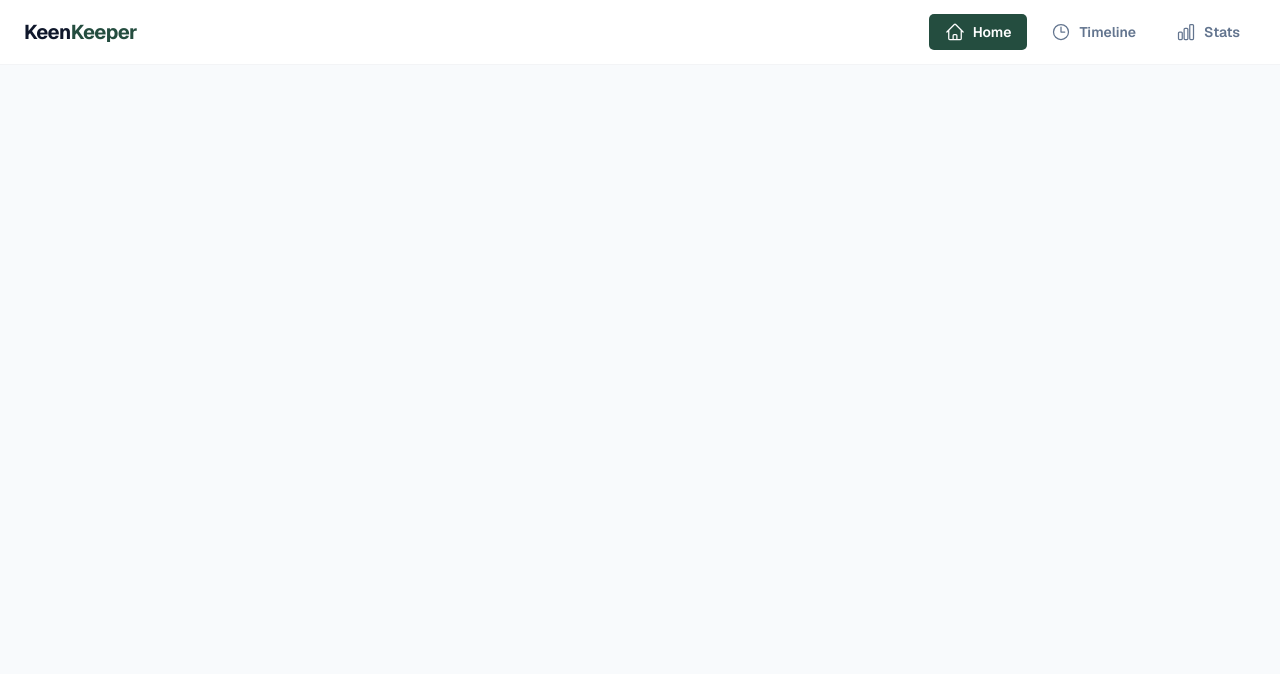
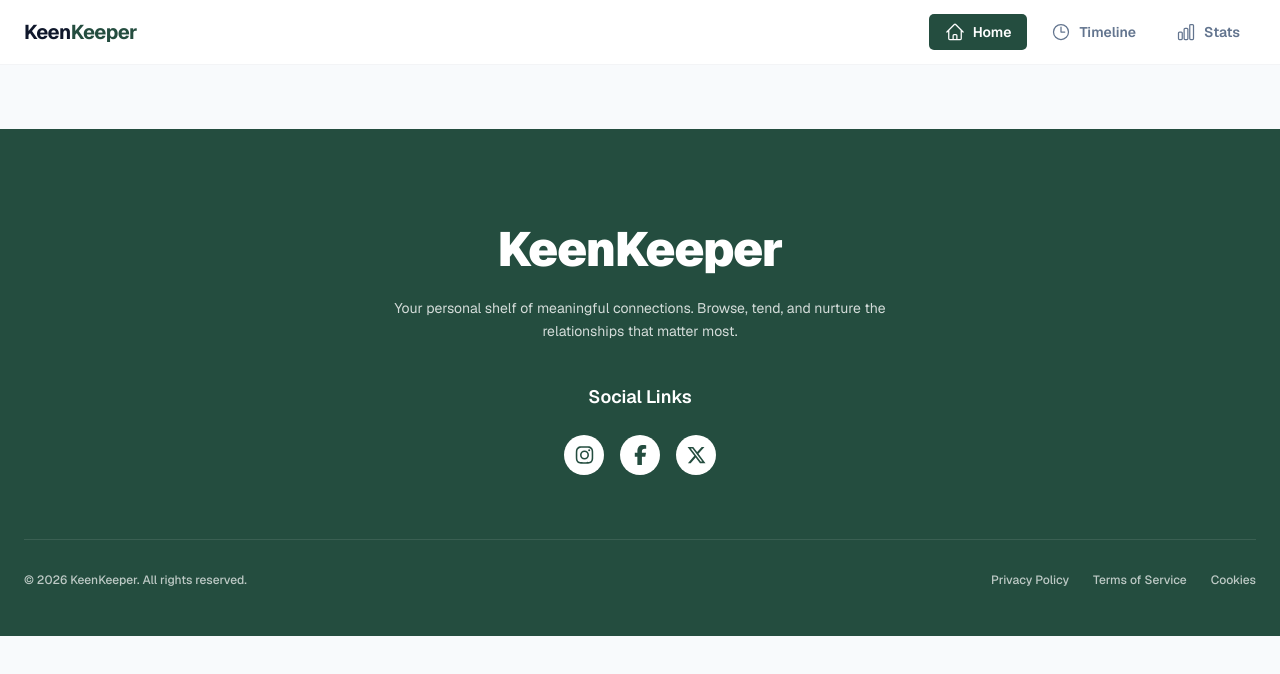
Before and after one commit to Anamulhaque01/PH-Assignment-07, a React (Vite) app: page / in a window 1280 px wide. Shown: the top 674 px of the page. Built offline with nearby package versions, Linux system fonts and the light colour scheme.

Commit message:
Footer Section Added

```diff
--- a/package.json
+++ b/package.json
@@ -10,6 +10,8 @@
     "preview": "vite preview"
   },
   "dependencies": {
+    "@fortawesome/free-brands-svg-icons": "^7.2.0",
+    "@fortawesome/react-fontawesome": "^3.3.0",
     "@heroicons/react": "^2.2.0",
     "@tailwindcss/vite": "^4.2.2",
     "lucide-react": "^1.8.0",
--- /dev/null
+++ b/src/components/Footer.jsx
@@ -0,0 +1,55 @@
+import React from 'react'
+import { Link } from "react-router-dom";
+import { FontAwesomeIcon } from '@fortawesome/react-fontawesome'
+import { faInstagram, faFacebookF, faXTwitter } from '@fortawesome/free-brands-svg-icons'
+
+function Footer() {
+    return (
+        <div className="bg-[#244D3F] w-full text-white">
+            <footer className="max-w-7xl mx-auto px-6 pt-24 pb-12 flex flex-col items-center">
+
+                <div className="text-center flex flex-col items-center mb-16">
+
+                    <div className="text-5xl font-black tracking-tight mb-6">
+                        KeenKeeper
+                    </div>
+
+                    <p className="text-white/80 text-sm leading-relaxed max-w-lg mb-10">
+                        Your personal shelf of meaningful connections. Browse, tend, and nurture
+                        the relationships that matter most.
+                    </p>
+
+                    <h4 className="font-semibold text-lg text-white mb-6">Social Links</h4>
+                    <div className="flex gap-4">
+                        <a href="https://instagram.com" target="_blank" rel="noopener noreferrer" className="w-10 h-10 rounded-full bg-white flex items-center justify-center transition hover:bg-white/90">
+                            <FontAwesomeIcon icon={faInstagram} className="text-[#244D3F] text-xl" />
+                        </a>
+                        <a href="https://facebook.com" target="_blank" rel="noopener noreferrer" className="w-10 h-10 rounded-full bg-white flex items-center justify-center transition hover:bg-white/90">
+                            <FontAwesomeIcon icon={faFacebookF} className="text-[#244D3F] text-xl" />
+                        </a>
+                        <a href="https://x.com" target="_blank" rel="noopener noreferrer" className="w-10 h-10 rounded-full bg-white flex items-center justify-center transition hover:bg-white/90">
+                            <FontAwesomeIcon icon={faXTwitter} className="text-[#244D3F] text-xl" />
+                        </a>
+                    </div>
+                </div>
+
+
+                <div className="w-full pt-8 border-t border-white/10 flex flex-col md:flex-row justify-between items-center gap-4 text-xs font-medium text-white/70">
+
+                    <p>
+                        © 2026 KeenKeeper. All rights reserved.
+                    </p>
+
+                    <div className="flex gap-6">
+                        <Link to="/privacy" className="hover:text-white transition">Privacy Policy</Link>
+                        <Link to="/terms" className="hover:text-white transition">Terms of Service</Link>
+                        <Link to="/cookies" className="hover:text-white transition">Cookies</Link>
+                    </div>
+                </div>
+
+            </footer>
+        </div>
+    )
+}
+
+export default Footer
--- a/src/layouts/MainLayout.jsx
+++ b/src/layouts/MainLayout.jsx
@@ -1,5 +1,6 @@
 import { Outlet, NavLink, Link } from "react-router-dom";
 import Navbar from "../components/Navbar";
+import Footer from "../components/Footer";
 
 
     const MainLayout = () => {
@@ -12,6 +13,7 @@ import Navbar from "../components/Navbar";
             <Outlet />
         </main>
 
+        <Footer></Footer>
 
         </div>
     );
```
Also changed, not shown: 1 other file (tests, documents, lock files or other folders).
